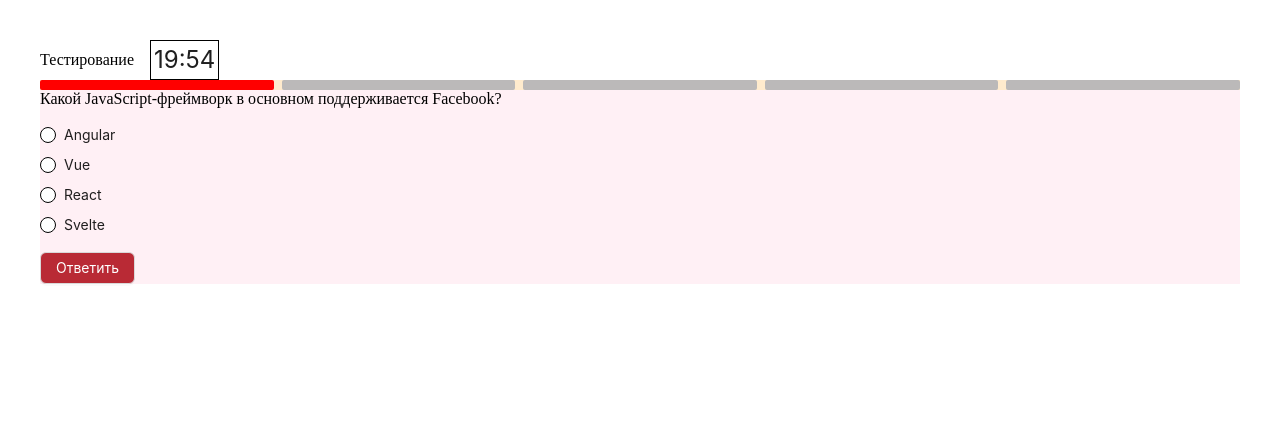
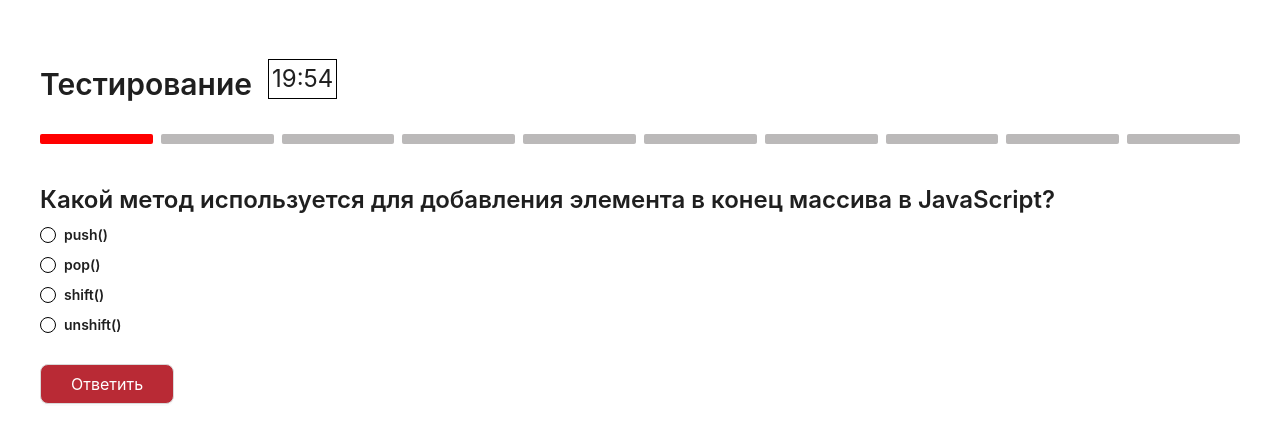
Before and after one commit to gordienkodev/mad-soft-task, a React (Vite) app: page / in a window 1280 px wide. Shown: the top 442 px of the page. Built offline with nearby package versions, Linux system fonts and the light colour scheme.

Commit message:
feat: add style and data

```diff
--- a/public/data.json
+++ b/public/data.json
@@ -1,36 +1,62 @@
 {
-  "id": "frontend-test",
-  "title": "Тест на фронтенд-разработчика",
+  "id": "frontend-test-js",
+  "title": "Тест на фронтенд-разработчика по JavaScript",
   "timeLimit": 30,
   "questions": [
     {
       "id": "q1",
       "type": "single-choice",
-      "question": "Какой JavaScript-фреймворк в основном поддерживается Facebook?",
-      "options": ["Angular", "Vue", "React", "Svelte"]
+      "question": "Какой метод используется для добавления элемента в конец массива в JavaScript?",
+      "options": ["push()", "pop()", "shift()", "unshift()"]
     },
     {
       "id": "q2",
       "type": "multiple-choice",
-      "question": "Какое свойство CSS используется для изменения цвета текста элемента?",
-      "options": ["color", "background-color", "font-size", "text-align"]
+      "question": "Какие из следующих типов данных являются примитивными в JavaScript?",
+      "options": ["String", "Number", "Object", "Boolean"]
     },
     {
       "id": "q3",
-      "type": "single-choice",
-      "question": "Какое значение display по умолчанию у элемента <div>?",
-      "options": ["inline", "block", "inline-block", "none", "block-none"]
+      "type": "short-answer",
+      "question": "Как называется оператор, который используется для проверки на равенство значений и типов в JavaScript?"
     },
     {
       "id": "q4",
+      "type": "long-answer",
+      "question": "Опишите разницу между `let`, `const` и `var` в JavaScript."
+    },
+    {
+      "id": "q5",
+      "type": "single-choice",
+      "question": "Какой метод позволяет преобразовать строку в массив символов?",
+      "options": ["split()", "join()", "slice()", "substring()"]
+    },
+    {
+      "id": "q6",
       "type": "short-answer",
-      "question": "Как называется объект, который содержит текущую иерархию DOM на веб-странице?"
+      "question": "Какой метод используется для удаления последнего элемента из массива в JavaScript?"
+    },
+    {
+      "id": "q7",
+      "type": "multiple-choice",
+      "question": "Какие из следующих методов являются методами массива в JavaScript?",
+      "options": ["forEach()", "map()", "filter()", "toString()"]
+    },
+    {
+      "id": "q8",
+      "type": "single-choice",
+      "question": "Что вернет следующий код: `typeof null`?",
+      "options": ["object", "null", "undefined", "number"]
+    },
+    {
+      "id": "q9",
+      "type": "short-answer",
+      "question": "Какой метод используется для создания новой функции, которая вызывает функцию с указанным значением `this`?"
     },
     {
       "id": "q10",
       "type": "long-answer",
-      "question": "Объясните, как работает цикл событий (event loop) в JavaScript и его роль в обработке асинхронных операций.",
-      "correctAnswer": null
+      "question": "Объясните, как работает `Promise` в JavaScript и приведите пример его использования."
     }
   ]
 }
--- a/src/components/CurrentQuestion/CurrentQuestion.css
+++ b/src/components/CurrentQuestion/CurrentQuestion.css
@@ -1,7 +1,3 @@
-.qa-row {
-    background-color: lavenderblush;
-}
-
 .question-block {
     flex-grow: 1;
     height: 10px;
--- a/src/components/CurrentQuestion/CurrentQuestion.tsx
+++ b/src/components/CurrentQuestion/CurrentQuestion.tsx
@@ -7,6 +7,7 @@ import { ShortAnswerQuestion } from '../Questions/ShortAnswerQuestion';
 import { LongAnswerQuestion } from '../Questions/LongAnswerQuestion';
 import { loadAnswerById, saveAnswerToStorage } from '../../utils/answerStorageService';
 import './CurrentQuestion.css';
+import Title from 'antd/es/typography/Title';
 
 interface CurrentQuestionProps {
   question: {
@@ -90,7 +91,7 @@ export const CurrentQuestion: React.FC<CurrentQuestionProps> = ({
 
   return (
     <Flex className="qa-row" gap="middle" align="start" justify="start" vertical key={question.id}>
-      {renderQuestion()}
+      <Title level={3}>{renderQuestion()}</Title>
       <SubmitButton onClick={handleSaveAnswer} />
     </Flex>
   );
--- a/src/components/ProgressBar/ProgressBar.css
+++ b/src/components/ProgressBar/ProgressBar.css
@@ -1,7 +1,3 @@
-.progress-row {
-    background-color: blanchedalmond;
-}
-
 .question-block-left {
     background-color: black;
     color: white;
--- a/src/components/SubmitButton/SubmitButton.tsx
+++ b/src/components/SubmitButton/SubmitButton.tsx
@@ -16,11 +16,12 @@ export const SubmitButton: React.FC<SubmitButtonProps> = ({ onClick }) => {
             colorPrimaryHover: '#ffffff',
             colorPrimaryBorderHover: '#ffffff',
             colorPrimaryActive: '#B92A35',
+            padding: 1,
           },
         },
       }}
     >
-      <Button variant="solid" onClick={onClick}>
+      <Button variant="solid" size="large" style={{ padding: '0 30px' }} onClick={onClick}>
         Ответить
       </Button>
     </ConfigProvider>
--- a/src/components/TestComponent/TestComponent.css
+++ /dev/null
@@ -1,3 +0,0 @@
-.header-row {
-    background-color: rgb(221, 214, 228);
-}
--- a/src/components/TestComponent/TestComponent.tsx
+++ b/src/components/TestComponent/TestComponent.tsx
@@ -5,6 +5,7 @@ import { TestDataLoader } from '../TestDataLoader';
 import { CurrentQuestion } from '../CurrentQuestion/CurrentQuestion';
 import { ProgressBar } from '../ProgressBar/ProgressBar';
 import { DeadlineTimerManager } from '../DeadlineTimerManager';
+import Title from 'antd/es/typography/Title';
 
 type QuestionType = 'single-choice' | 'multiple-choice' | 'short-answer' | 'long-answer';
 
@@ -65,9 +66,9 @@ export const TestComponent = () => {
       {!data ? (
         <TestDataLoader onDataLoad={handleDataLoad} />
       ) : (
-        <>
+        <Flex gap="middle" vertical>
           <Flex className="header-row" gap="middle" align="center" justify="start">
-            <div>Тестирование</div>
+            <Title level={2}>Тестирование</Title>
             {deadline > 0 && <CountdownTimer deadline={deadline} onFinish={onFinish} />}
           </Flex>
 
@@ -79,7 +80,7 @@ export const TestComponent = () => {
             onChange={onChange}
             handleNextQuestion={handleNextQuestion}
           />
-        </>
+        </Flex>
       )}
     </>
   );
```
